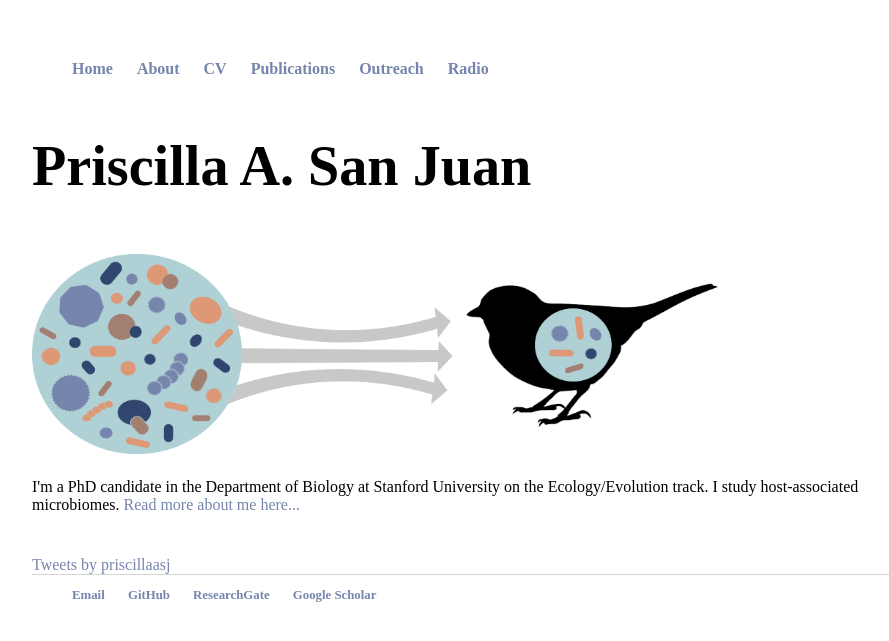
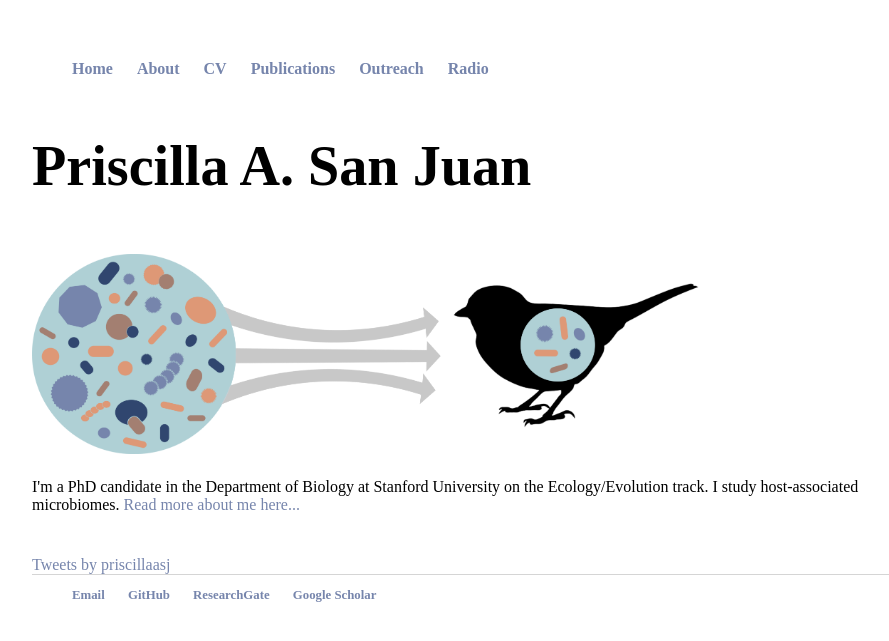
Before and after one commit to psanjuan/psanjuan.github.io, a Jekyll site: the page built from index.html, in a window 1280 px wide. Shown: the top 641 px of the page, without its empty margins (160-1049 px from the left). Built offline with Jekyll 4.4.1, drawn with Linux system fonts in a browser that asks for light colours; comment, search, counter and statistics services are not loaded.

Commit message:
Update index.html

```diff
--- a/index.html
+++ b/index.html
@@ -5,7 +5,7 @@ title: Priscilla A. San Juan, PhD candidate
 <font face = "Avenir" size = "20">
 <h3>Priscilla A. San Juan</h3></font>
 
-<img src="images/bird-gut-smaller-file.png" alt="microbes" width="700" height="200">
+<img src="images/bird-gut-smaller-file.png" alt="microbes" width="680" height="200">
 <font face = "Avenir"><p style="color:#848484;font-size:13px;">
 <div class="blurb">
 I'm a PhD candidate in the Department of Biology at Stanford University on the Ecology/Evolution track. I study host-associated microbiomes.
```
